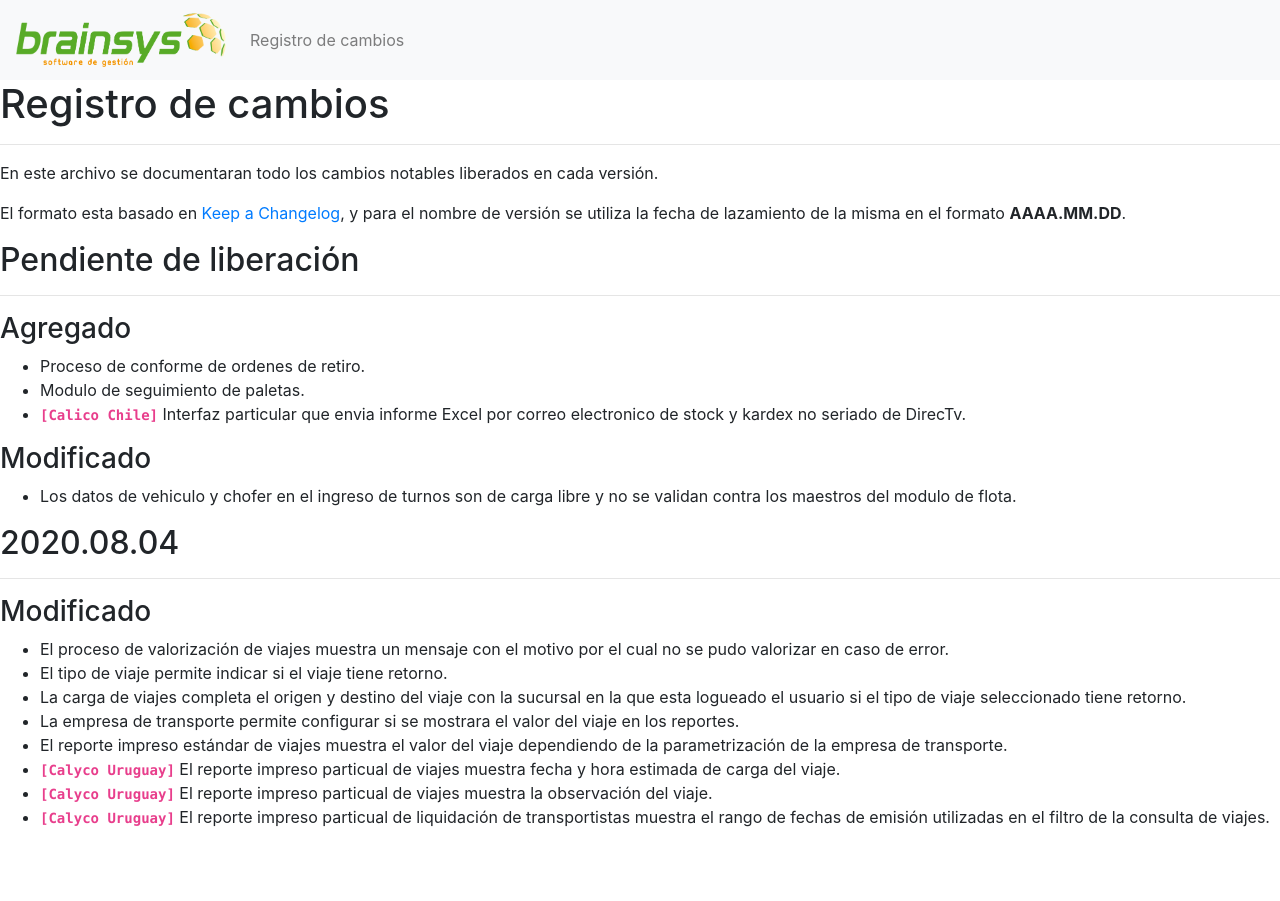
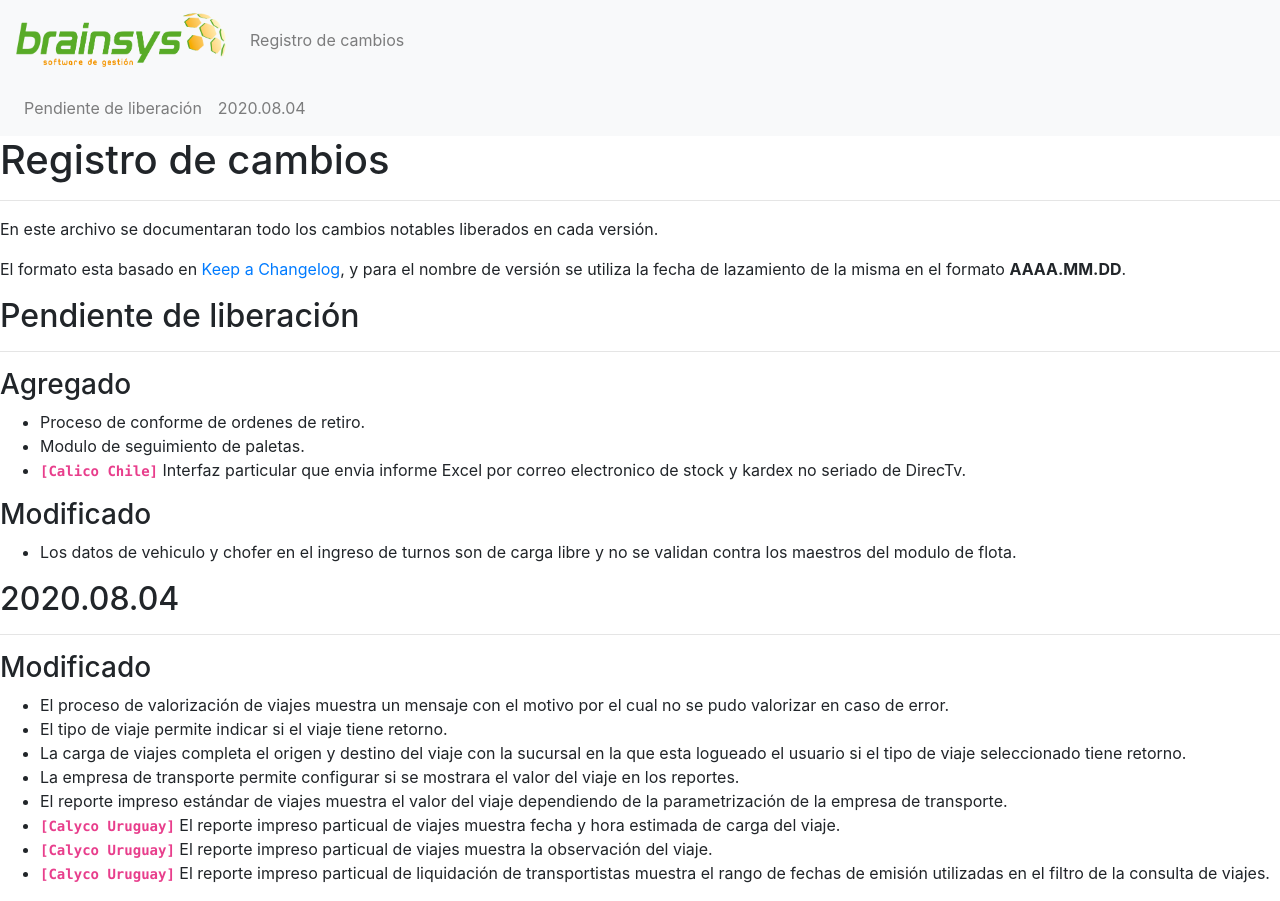
Before and after one commit to msanchez-brainsys/msanchez-brainsys.github.io, a Jekyll site: the page built from registro-cambios.markdown, in a window 1280 px wide. Built offline with Jekyll 4.4.1, drawn with Linux system fonts in a browser that asks for light colours.

Commit message:
Se agrego menu

```diff
--- a/_layouts/default.html
+++ b/_layouts/default.html
@@ -9,12 +9,13 @@
     crossorigin="anonymous"></script>
   <meta name="viewport" content="width=device-width, initial-scale=1">
   <meta charset="utf-8">
+  <link rel="stylesheet" href="/assets/css/styles.css">
   <title>{{ page.title }} - {{ site.title }}</title>
 </head>
 
 <body>
   <nav class="navbar navbar-expand-lg navbar-light bg-light">
-    <a class="navbar-brand" href="#">
+    <a class="navbar-brand" href="/">
       <img src="assets/images/logo.png" width="210" height="54" class="d-inline-block align-top" alt="" loading="lazy">
     </a>
     <div class="navbar-nav">
@@ -23,6 +24,13 @@
       {% endfor %}
     </div>
   </nav>
+  <nav class="navbar navbar-expand-lg navbar-light bg-light">
+    <div class="navbar-nav">
+      {% for opcion in page.opciones %}
+      <a class="nav-item nav-link" href="{{opcion.link}}">{{ opcion.name }}</a>
+      {% endfor %}
+    </div>
+  </nav>
   {{ content }}
 </body>
 
--- /dev/null
+++ b/assets/css/styles.scss
@@ -0,0 +1,3 @@
+---
+---
+@import "main";
--- a/registro-cambios.markdown
+++ b/registro-cambios.markdown
@@ -1,6 +1,10 @@
 ---
 layout: default
 title: Registro de cambios
+opciones: [
+  { link: "registro-cambios#pendiente-de-liberación", name: "Pendiente de liberación" },
+  { link: "registro-cambios#20200804", name: "2020.08.04" }
+]
 ---
 # Registro de cambios
 ---
```
Also changed, not shown: _sass/main.scss (added).
